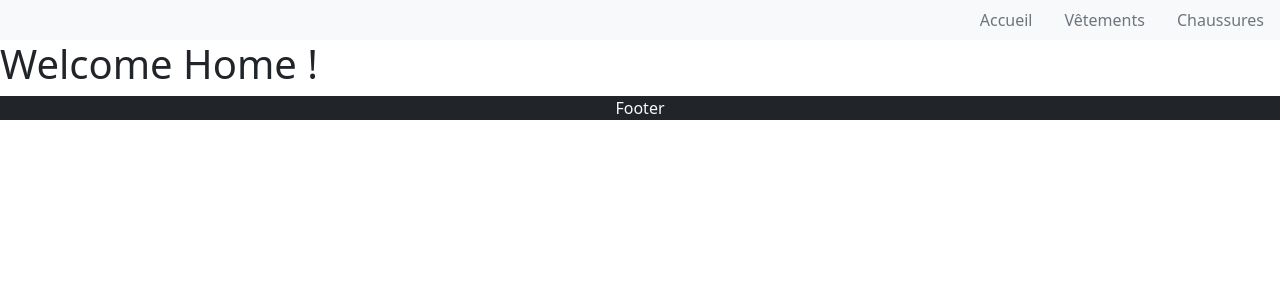
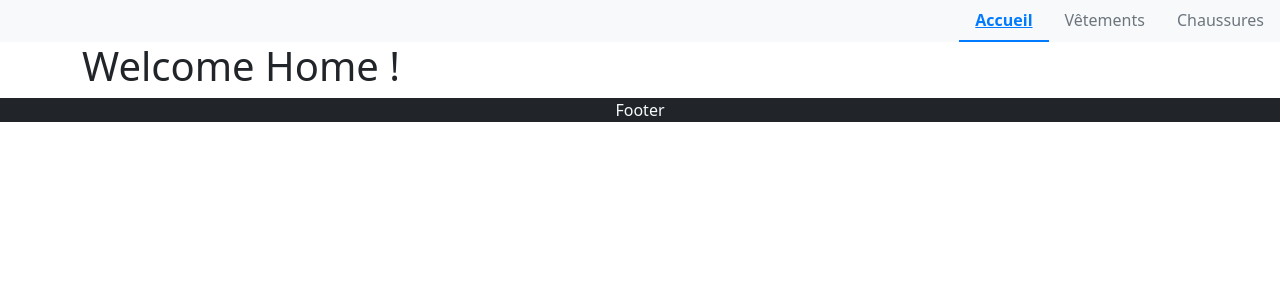
Before and after one commit to BertrandTang/orpheus_routing_project, a React (Vite) app: page / in a window 1280 px wide. Shown: the top 300 px of the page. Built offline with nearby package versions, Linux system fonts and the light colour scheme.

Commit message:
activity 6

```diff
--- a/src/App.jsx
+++ b/src/App.jsx
@@ -3,6 +3,7 @@ import Home from "./pages/Home.jsx";
 import Category from "./pages/Category.jsx";
 import NotFound from "./pages/NotFound.jsx";
 import Layout from "./components/Layout.jsx";
+
 
 function App() {
   return (
--- /dev/null
+++ b/src/assets/css/Header.css
@@ -0,0 +1,11 @@
+
+ .nav-link.active {
+  text-decoration: underline !important;
+  color: #007bff !important;
+  font-weight: bold !important;
+  border-bottom: 2px solid #007bff !important;
+}
+
+ .nav-link:hover {
+    color: #0056b3 !important;
+}
--- a/src/components/Header.jsx
+++ b/src/components/Header.jsx
@@ -1,22 +1,30 @@
 import Nav from "react-bootstrap/Nav";
-import { Link } from "react-router";
+import { NavLink } from "react-router";
 
 export default function Header() {
   return (
     <header>
-      <Nav activeKey="/" className="justify-content-end bg-light">
+      <Nav className="justify-content-end bg-light">
         <Nav.Item>
-          <Nav.Link as={Link} to="/" className="text-secondary">
+          <Nav.Link as={NavLink} to="/" className="text-secondary" end>
             Accueil
           </Nav.Link>
         </Nav.Item>
         <Nav.Item>
-          <Nav.Link as={Link} to="/vetements" className="text-secondary">
+          <Nav.Link
+            as={NavLink}
+            to="/category/vetements"
+            className="text-secondary"
+          >
             Vêtements
           </Nav.Link>
         </Nav.Item>
         <Nav.Item>
-          <Nav.Link as={Link} to="/chaussures" className="text-secondary">
+          <Nav.Link
+            as={NavLink}
+            to="/category/chaussures"
+            className="text-secondary"
+          >
             Chaussures
           </Nav.Link>
         </Nav.Item>
--- a/src/components/Layout.jsx
+++ b/src/components/Layout.jsx
@@ -7,9 +7,9 @@ export default function Layout() {
   return (
     <>
       <Header />
-      <main as={Container}>
+      <Container as="main">
         <Outlet />
-      </main>
+      </Container>
       <Footer />
     </>
   );
--- a/src/main.jsx
+++ b/src/main.jsx
@@ -3,6 +3,7 @@ import { createRoot } from "react-dom/client";
 import { BrowserRouter } from "react-router";
 import App from "./App.jsx";
 import 'bootstrap/dist/css/bootstrap.min.css';
+import './assets/css/Header.css'
 
 createRoot(document.getElementById("root")).render(
   <StrictMode>
```
